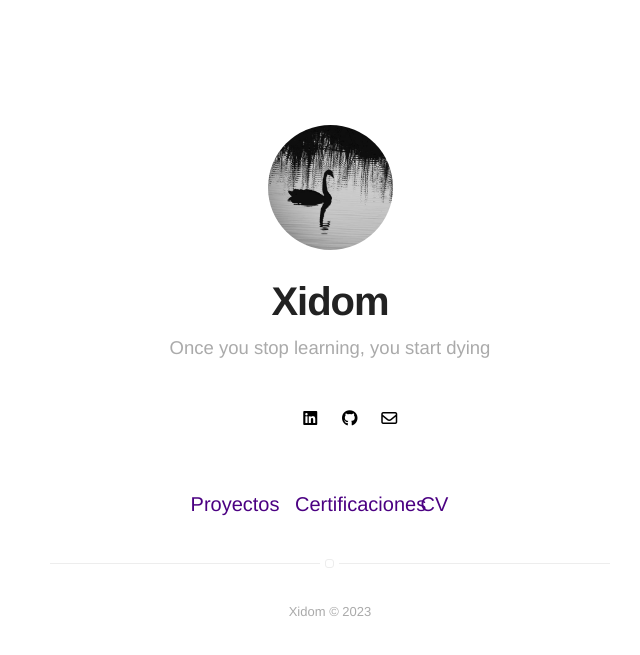
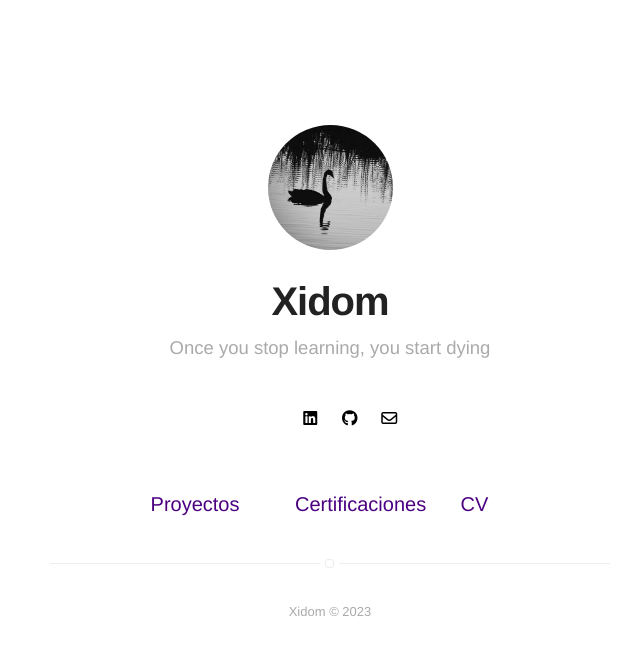
Before and after one commit to Xidomcode/web, a Jekyll site: the page built from index.html, in a window 1280 px wide. Shown: the top 655 px of the page, without its empty margins (310-950 px from the left). Built offline with Jekyll 4.4.1, drawn with Linux system fonts in a browser that asks for light colours; nearby versions of some CDN libraries.

Commit message:
Update nav.sass

```diff
--- a/_sass/components/nav.sass
+++ b/_sass/components/nav.sass
@@ -36,7 +36,7 @@
 
         > .item > .link
             font-size: 2rem
-            padding: 7px 15px
+            padding: 7px 35px
             margin: 0
             border-radius: 4%
             transition: all .4s ease-in-out
```
